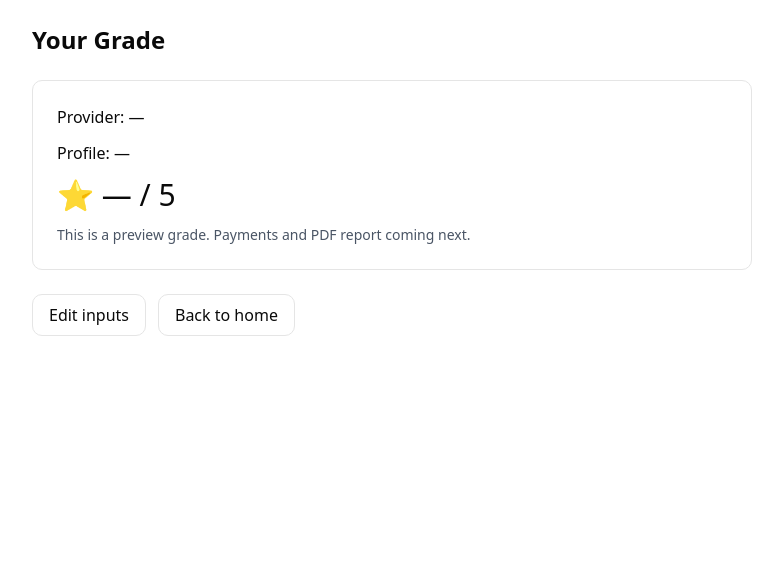
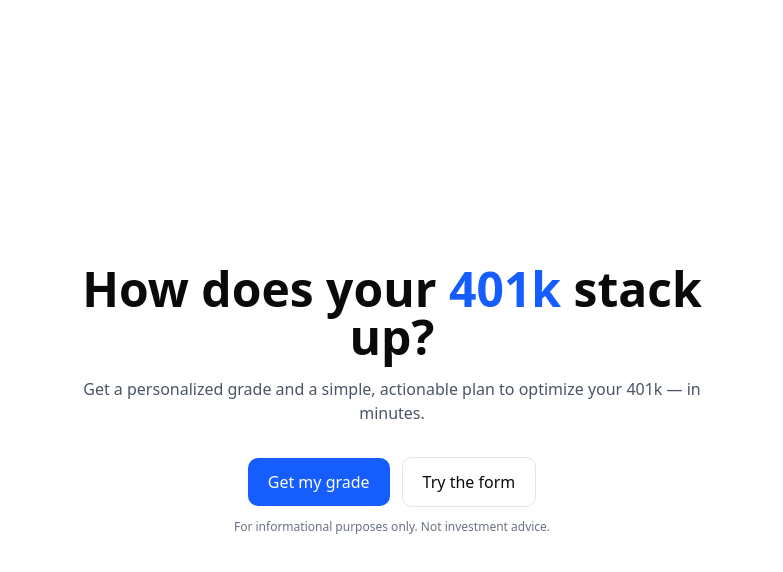
Before and after one commit to rremling/gradeyour401k, a Next.js app: page /grade/results in a window 1280 px wide. Shown: the top 572 px of the page, without its empty margins (248-1031 px from the left). Built offline with nearby package versions, Linux system fonts and the light colour scheme.

Commit message:
Update page.tsx

```diff
--- a/src/app/grade/results/page.tsx
+++ b/src/app/grade/results/page.tsx
@@ -1,44 +1,35 @@
-// src/app/grade/results/page.tsx
+// src/app/page.tsx
 import Link from "next/link";
 
-type SearchParams = { provider?: string; profile?: string; grade?: string; rows?: string };
+export default function Home() {
+  return (
+    <main className="min-h-screen grid place-items-center px-6">
+      <div className="text-center max-w-2xl">
+        <h1 className="text-4xl md:text-5xl font-bold">
+          How does your <span className="text-blue-600">401k</span> stack up?
+        </h1>
+        <p className="mt-4 text-gray-600">
+          Get a personalized grade and a simple, actionable plan to optimize your 401k — in minutes.
+        </p>
 
-export default function ResultsPage({ searchParams }: { searchParams: SearchParams }) {
-  const provider = searchParams.provider ?? "";
-  const profile  = searchParams.profile  ?? "";
-  const grade    = searchParams.grade    ?? "—";
-  const rows     = searchParams.rows     ?? ""; // already URL-encoded JSON
+        <div className="mt-8 flex items-center justify-center gap-3">
+          <Link
+            href="/pricing"
+            className="inline-block rounded-lg bg-blue-600 text-white px-5 py-3 hover:bg-blue-700"
+          >
+            Get my grade
+          </Link>
+          <Link
+            href="/grade/new"
+            className="inline-block rounded-lg border px-5 py-3 hover:bg-gray-50"
+          >
+            Try the form
+          </Link>
+        </div>
 
-  // Build an "Edit inputs" link that sends the same values back to /grade/new
-  const backParams = new URLSearchParams({
-    ...(provider ? { provider } : {}),
-    ...(profile ? { profile } : {}),
-    ...(rows ? { rows } : {}),
-  }).toString();
-
-  return (
-    <main className="mx-auto max-w-3xl p-6 space-y-6">
-      <h1 className="text-2xl font-bold">Your Grade</h1>
-
-      <div className="rounded-lg border p-6 space-y-3">
-        <p><span className="font-medium">Provider:</span> {provider || "—"}</p>
-        <p><span className="font-medium">Profile:</span>  {profile  || "—"}</p>
-        <p className="text-3xl">⭐ {grade} / 5</p>
-        <p className="text-sm text-gray-600">
-          This is a preview grade. Payments and PDF report coming next.
+        <p className="mt-3 text-xs text-gray-500">
+          For informational purposes only. Not investment advice.
         </p>
-      </div>
-
-      <div className="flex gap-3">
-        <Link
-          href={`/grade/new${backParams ? `?${backParams}` : ""}`}
-          className="inline-block rounded-lg border px-4 py-2 hover:bg-gray-50"
-        >
-          Edit inputs
-        </Link>
-        <Link href="/" className="inline-block rounded-lg border px-4 py-2 hover:bg-gray-50">
-          Back to home
-        </Link>
       </div>
     </main>
   );
```
